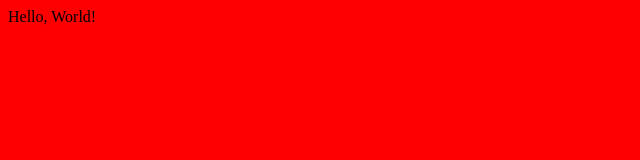
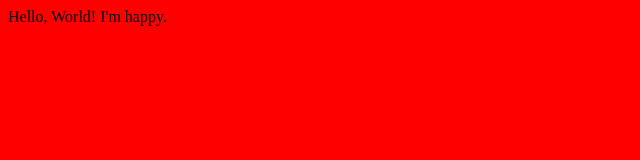
Before and after one commit to cmacfadyen/CVU-Unit1, a plain HTML site: page summative.html in a window 1280 px wide. Shown: the full height of the page, 0-640 px from the left. Drawn offline with Linux system fonts and the light colour scheme.

Commit message:
Update summative.html
Added I'm happy.

```diff
--- a/summative.html
+++ b/summative.html
@@ -4,6 +4,6 @@
 <link rel="stylesheet" type="text/css" href="summative.css"/>
 </head>
 <body>
-Hello, World!
+Hello, World! I'm happy.
 </body>
 </html>
```
